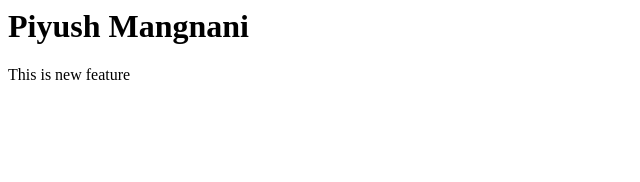
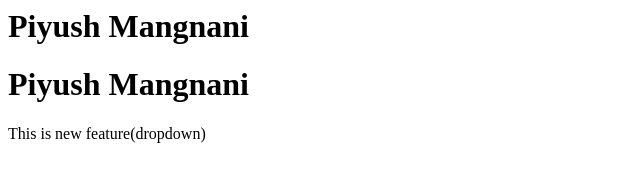
Before and after one commit to Piyush091201/LocalRepo, a plain HTML site: page index.html in a window 1280 px wide. Shown: the whole page, without its empty margins (0-640 px from the left). Drawn offline with Linux system fonts and the light colour scheme.

Commit message:
Changed feature 1

```diff
--- a/index.html
+++ b/index.html
@@ -1,2 +1,3 @@
 <h1>Piyush Mangnani</h1>
-<p>This is new feature</p>
+<h1>Piyush Mangnani</h1>
+<p>This is new feature(dropdown)</p>
```
